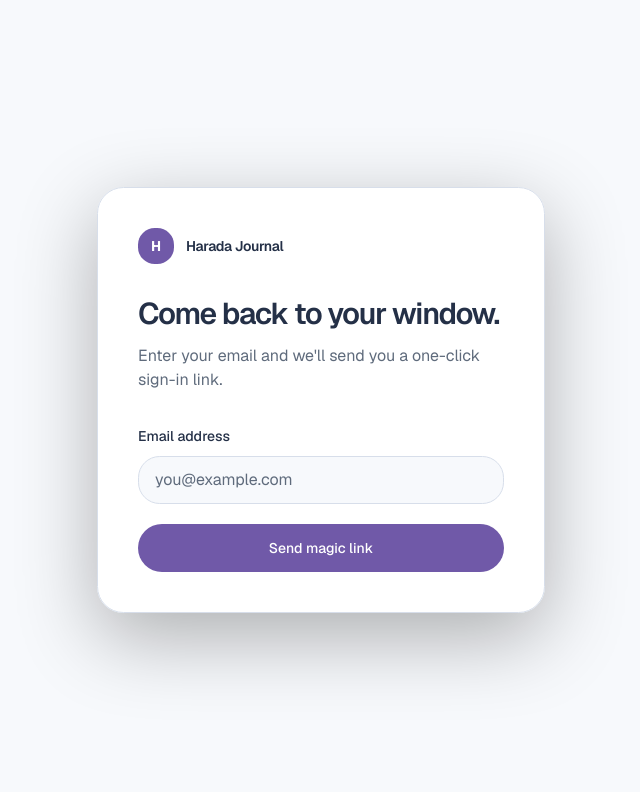
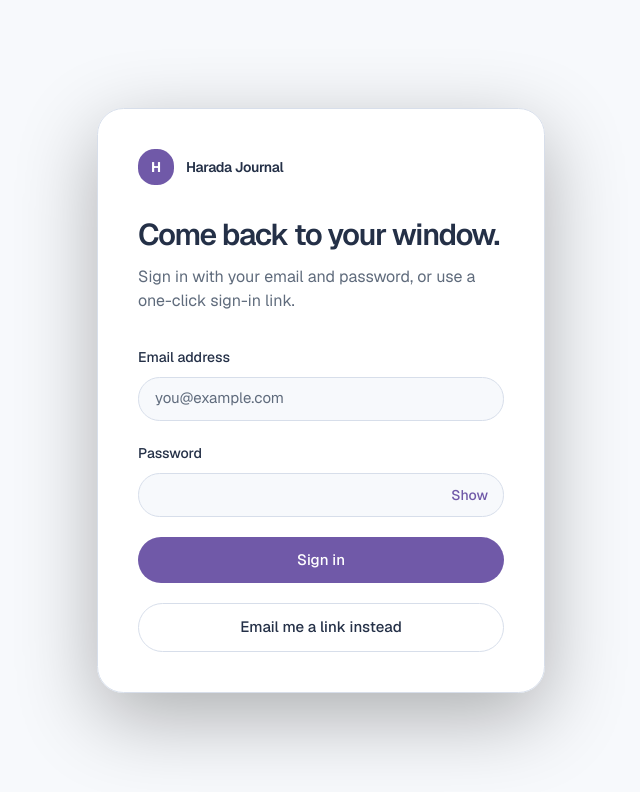
Before and after one commit to shaku8008-max/harada-journal, a Next.js app: page /login in a window 1280 px wide. Shown: the top 792 px of the page, without its empty margins (319-959 px from the left). Built offline with nearby package versions, Linux system fonts and the light colour scheme.

Commit message:
feat: add password sign-in

```diff
--- a/app/login/login-form.tsx
+++ b/app/login/login-form.tsx
@@ -1,14 +1,36 @@
 "use client";
 
 import { FormEvent, useState } from "react";
+import { useRouter } from "next/navigation";
 
 import { createClient } from "@/lib/supabase/client";
 
 export function LoginForm() {
+  const router = useRouter();
   const [email, setEmail] = useState("");
+  const [password, setPassword] = useState("");
+  const [mode, setMode] = useState<"password" | "magic-link">("password");
+  const [showPassword, setShowPassword] = useState(false);
   const [message, setMessage] = useState<string | null>(null);
   const [error, setError] = useState<string | null>(null);
   const [isSubmitting, setIsSubmitting] = useState(false);
+
+  function friendlyAuthError(authError: { message?: string; status?: number }, kind: "password" | "magic-link") {
+    const text = authError.message?.toLowerCase() ?? "";
+
+    if (authError.status === 429 || text.includes("rate limit") || text.includes("too many")) {
+      return kind === "magic-link"
+        ? "Too many requests. Try again in a few minutes."
+        : "Too many attempts. Try again in a few minutes.";
+    }
+    if (kind === "password" && (text.includes("invalid login credentials") || text.includes("invalid credentials"))) {
+      return "Email or password is incorrect.";
+    }
+    if (kind === "magic-link" && (text.includes("signups not allowed") || text.includes("user not found") || text.includes("not registered"))) {
+      return "This email isn't registered. Ask for an invite.";
+    }
+    return "Something went wrong. Please try again.";
+  }
 
   async function handleSubmit(event: FormEvent<HTMLFormElement>) {
     event.preventDefault();
@@ -16,18 +38,32 @@ export function LoginForm() {
     setMessage(null);
     setError(null);
 
+    try {
       const supabase = createClient();
+      if (mode === "password") {
+        const { error: signInError } = await supabase.auth.signInWithPassword({ email, password });
+        if (signInError) {
+          setError(friendlyAuthError(signInError, "password"));
+        } else {
+          router.replace("/");
+          router.refresh();
+        }
+      } else {
         const { error: signInError } = await supabase.auth.signInWithOtp({
           email,
           options: {
             emailRedirectTo: `${window.location.origin}/auth/callback`,
+            shouldCreateUser: false,
           },
         });
-
         if (signInError) {
-      setError(signInError.message);
+          setError(friendlyAuthError(signInError, "magic-link"));
         } else {
           setMessage("Check your email for a sign-in link.");
+        }
+      }
+    } catch {
+      setError("Something went wrong. Please try again.");
     }
 
     setIsSubmitting(false);
@@ -48,15 +84,53 @@ export function LoginForm() {
           value={email}
           onChange={(event) => setEmail(event.target.value)}
           placeholder="you@example.com"
-          className="mt-2 min-h-12 w-full rounded-2xl border border-[var(--line)] bg-[var(--paper)] px-4 text-base text-[var(--ink)] outline-none transition placeholder:text-[var(--muted-ink)] focus:border-[var(--accent)] focus:ring-2 focus:ring-[var(--accent)]/30"
+          className="mt-2 min-h-11 w-full rounded-2xl border border-[var(--line)] bg-[var(--paper)] px-4 text-[15px] text-[var(--ink)] outline-none transition placeholder:text-[var(--muted-ink)] focus:border-[var(--accent)] focus:ring-2 focus:ring-[var(--accent)]/30"
         />
       </div>
+      {mode === "password" && (
+        <div>
+          <label htmlFor="password" className="text-sm font-medium text-[var(--ink)]">
+            Password
+          </label>
+          <div className="relative mt-2">
+            <input
+              id="password"
+              name="password"
+              type={showPassword ? "text" : "password"}
+              autoComplete="current-password"
+              required
+              value={password}
+              onChange={(event) => setPassword(event.target.value)}
+              className="min-h-11 w-full rounded-2xl border border-[var(--line)] bg-[var(--paper)] px-4 pr-20 text-[15px] text-[var(--ink)] outline-none transition placeholder:text-[var(--muted-ink)] focus:border-[var(--accent)] focus:ring-2 focus:ring-[var(--accent)]/30"
+            />
+            <button
+              type="button"
+              onClick={() => setShowPassword((visible) => !visible)}
+              className="absolute inset-y-0 right-0 min-h-11 px-4 text-sm font-medium text-[var(--accent)] focus-visible:outline-2 focus-visible:outline-offset-[-2px] focus-visible:outline-[var(--accent)]"
+              aria-label={showPassword ? "Hide password" : "Show password"}
+            >
+              {showPassword ? "Hide" : "Show"}
+            </button>
+          </div>
+        </div>
+      )}
       <button
         type="submit"
         disabled={isSubmitting}
-        className="min-h-12 w-full rounded-full bg-[var(--accent)] px-5 py-3 text-sm font-medium text-[var(--accent-foreground)] transition hover:bg-[var(--aether-lilac)] focus-visible:outline-2 focus-visible:outline-offset-2 focus-visible:outline-[var(--aether-lilac)] disabled:cursor-wait disabled:opacity-60"
+        className="min-h-11 w-full rounded-full bg-[var(--accent)] px-5 py-3 text-[15px] font-medium text-[var(--accent-foreground)] transition hover:bg-[var(--aether-lilac)] focus-visible:outline-2 focus-visible:outline-offset-2 focus-visible:outline-[var(--aether-lilac)] disabled:cursor-wait disabled:opacity-60"
       >
-        {isSubmitting ? "Sending link..." : "Send magic link"}
+        {isSubmitting ? (mode === "password" ? "Signing in..." : "Sending link...") : (mode === "password" ? "Sign in" : "Send magic link")}
+      </button>
+      <button
+        type="button"
+        onClick={() => {
+          setMode((currentMode) => currentMode === "password" ? "magic-link" : "password");
+          setMessage(null);
+          setError(null);
+        }}
+        className="min-h-11 w-full rounded-full border border-[var(--line)] px-5 py-3 text-[15px] font-medium text-[var(--ink)] transition hover:bg-[var(--surface-raised)] focus-visible:outline-2 focus-visible:outline-offset-2 focus-visible:outline-[var(--accent)]"
+      >
+        {mode === "password" ? "Email me a link instead" : "Use password instead"}
       </button>
       {message && <p className="rounded-xl bg-emerald-400/10 px-4 py-3 text-sm text-emerald-300">{message}</p>}
       {error && <p className="rounded-xl bg-[var(--destructive)]/10 px-4 py-3 text-sm text-[var(--destructive)]">{error}</p>}
--- a/app/login/page.tsx
+++ b/app/login/page.tsx
@@ -16,11 +16,11 @@ export default async function LoginPage({
         <div className="flex items-center gap-3"><span className="grid size-9 place-items-center rounded-xl bg-[var(--accent)] text-sm font-bold text-[var(--accent-foreground)]">H</span><p className="text-sm font-semibold tracking-tight text-[var(--ink)]">Harada Journal</p></div>
         <h1 className="mt-8 text-3xl font-semibold tracking-[-0.045em]">Come back to your window.</h1>
         <p className="mt-3 text-[var(--muted-ink)]">
-          Enter your email and we&apos;ll send you a one-click sign-in link.
+          Sign in with your email and password, or use a one-click sign-in link.
         </p>
         {error === "callback" && (
           <p role="alert" className="mt-5 rounded-xl border border-red-200 bg-red-50 px-4 py-3 text-sm text-red-800">
-            That sign-in link is invalid or has expired. Request a new one below.
+            That sign-in link is invalid or has expired. Request a new one below, or sign in with your password.
           </p>
         )}
         <LoginForm />
```
Lines whose indentation alone changed are shown as unchanged.
